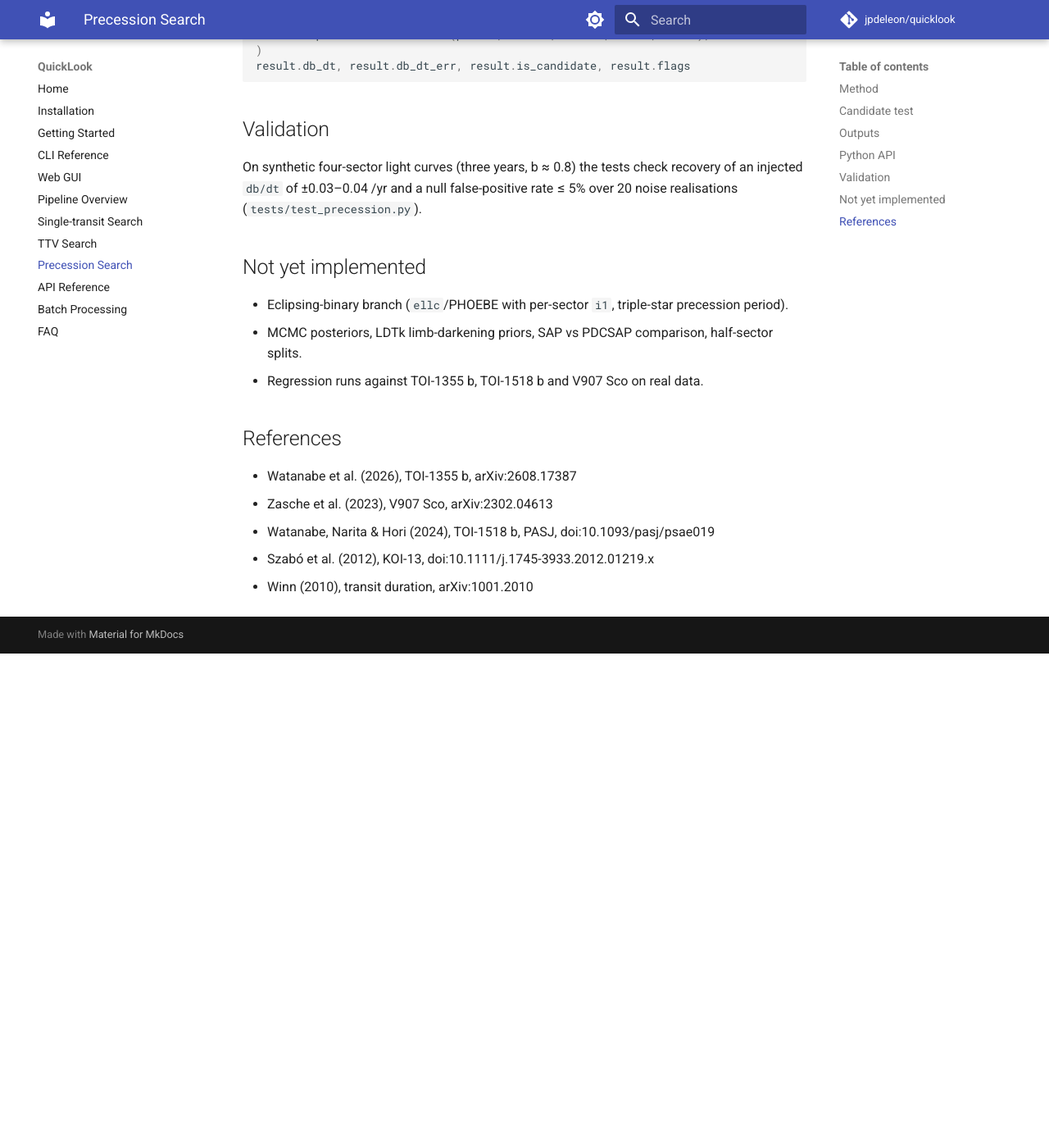
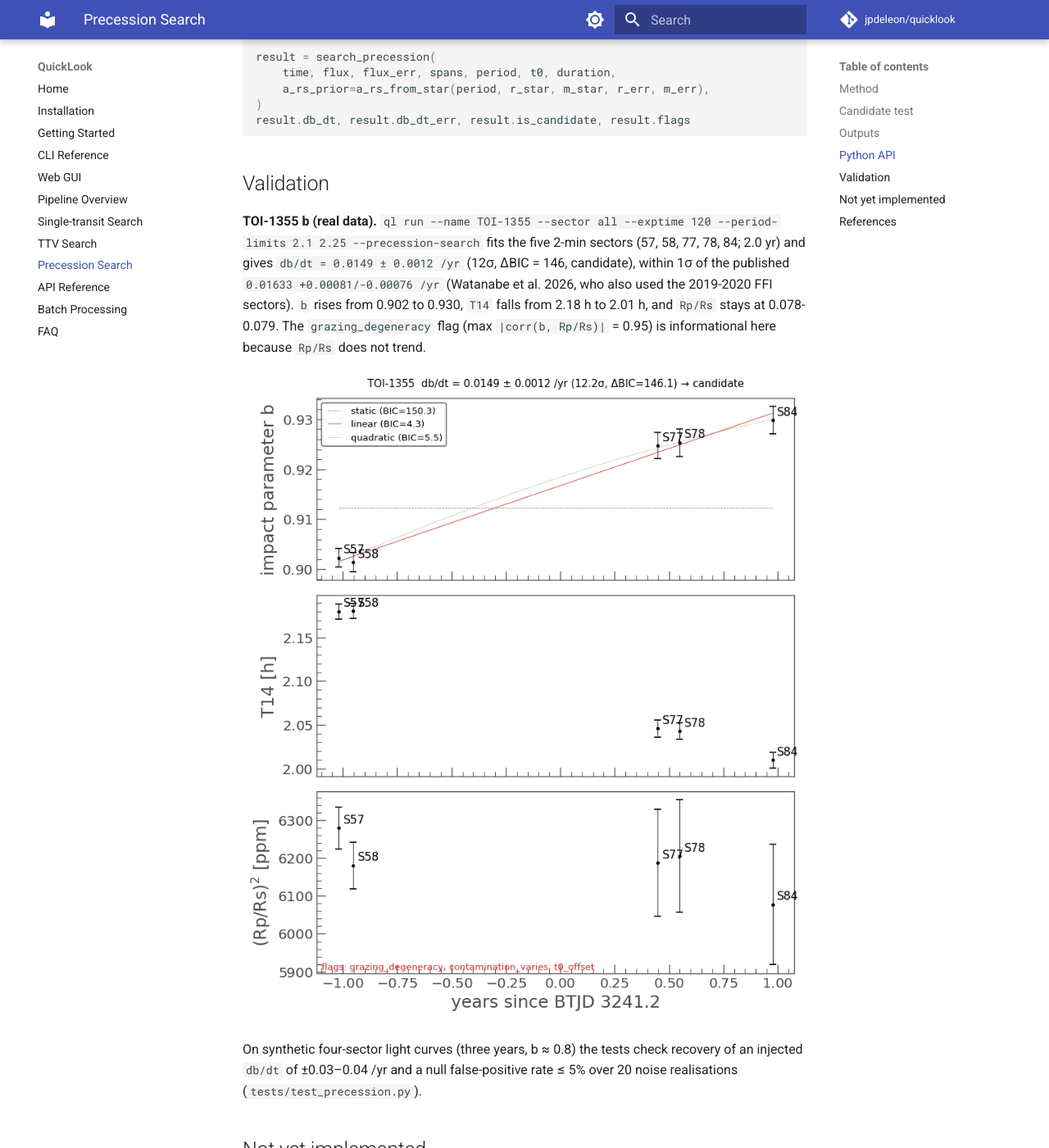
Before and after one commit to jpdeleon/quicklook, an MkDocs documentation site: the page built from docs/precession-search.md, in a window 1280 px wide and 1400 px high, scrolled down 2325 px. Shown: the whole window at 82% size. Built offline with MkDocs 1.6.1 and Material for MkDocs 9.7.7, drawn with Linux system fonts in a browser that asks for light colours; comment, search, counter and statistics services are not loaded; before the commit the page ends 3122 px from its top, so only the background shows below that; some of the changed text lies outside the part shown.

Commit message:
fix: block grazing precession trends only when Rp/Rs absorbs them
On TOI-1355 b (sectors 57-84) the fit gives db/dt = 0.0149 +/- 0.0012
/yr, within 1 sigma of the published 0.0163 /yr, but the candidate was
blocked because one sector's corr(b, Rp/Rs) was 0.9505. That correlation
is expected near b ~ 1; the issue's rule is not to claim a b trend when
Rp/Rs absorbs it. grazing_degeneracy is now informational, and a new
blocking flag rp_absorbs_b fires when it coincides with a >= 3 sigma
Rp/Rs trend (depth_change).

Document the TOI-1355 validation run and add its precession figure.

```diff
--- a/docs/precession-search.md
+++ b/docs/precession-search.md
@@ -50,9 +50,10 @@ A **precession candidate** needs all of:
 | Flag | Blocks | Meaning |
 |------|:------:|---------|
 | `short_baseline` | yes | sectors span < 1 yr; `db/dt` is reported but not trusted |
-| `grazing_degeneracy` | yes | `|corr(b, Rp/Rs)| > 0.95` in some sector: `Rp/Rs` can absorb the `b` change |
+| `rp_absorbs_b` | yes | `grazing_degeneracy` and `depth_change` together: `Rp/Rs` may be absorbing the `b` change |
 | `shape_sign_mismatch` | yes | `T14` trend has the same sign as `db/dt` (geometry requires the opposite) |
 | `b_at_boundary` | yes | some sector's `b` is pinned at 0, where the covariance errors mean nothing |
+| `grazing_degeneracy` | no | `|corr(b, Rp/Rs)| > 0.95` in some sector (expected near b ~ 1) |
 | `contamination_varies` | no | `CROWDSAP` range across sectors > 0.01: dilution changes can mimic a depth change |
 | `mixed_cadence` | no | sector cadences differ by > 10% |
 | `t0_offset` | no | a sector's mid-time is > 3σ off the ephemeris (TTVs can distort shape) |
@@ -86,6 +87,18 @@ result.db_dt, result.db_dt_err, result.is_candidate, result.flags
 
 ## Validation
 
+**TOI-1355 b (real data).** `ql run --name TOI-1355 --sector all --exptime 120
+--period-limits 2.1 2.25 --precession-search` fits the five 2-min sectors
+(57, 58, 77, 78, 84; 2.0 yr) and gives `db/dt = 0.0149 ± 0.0012 /yr`
+(12σ, ΔBIC = 146, candidate), within 1σ of the published
+`0.01633 +0.00081/-0.00076 /yr` (Watanabe et al. 2026, who also used the
+2019-2020 FFI sectors). `b` rises from 0.902 to 0.930, `T14` falls from 2.18 h
+to 2.01 h, and `Rp/Rs` stays at 0.078-0.079. The `grazing_degeneracy` flag
+(max `|corr(b, Rp/Rs)|` = 0.95) is informational here because `Rp/Rs` does not
+trend.
+
+![TOI-1355 precession figure](img/precession-toi1355.png)
+
 On synthetic four-sector light curves (three years, b ≈ 0.8) the tests check
 recovery of an injected `db/dt` of ±0.03–0.04 /yr and a null false-positive
 rate ≤ 5% over 20 noise realisations (`tests/test_precession.py`).
@@ -96,7 +109,8 @@ rate ≤ 5% over 20 noise realisations (`tests/test_precession.py`).
   precession period).
 - MCMC posteriors, LDTk limb-darkening priors, SAP vs PDCSAP comparison,
   half-sector splits.
-- Regression runs against TOI-1355 b, TOI-1518 b and V907 Sco on real data.
+- Regression runs against TOI-1518 b and V907 Sco, and an automated TOI-1355 b
+  regression test (needs network).
 
 ## References
 
```
Also changed, not shown: README.md (+3 -1 lines), docs/img/precession-toi1355.png (added), 2 other files.
